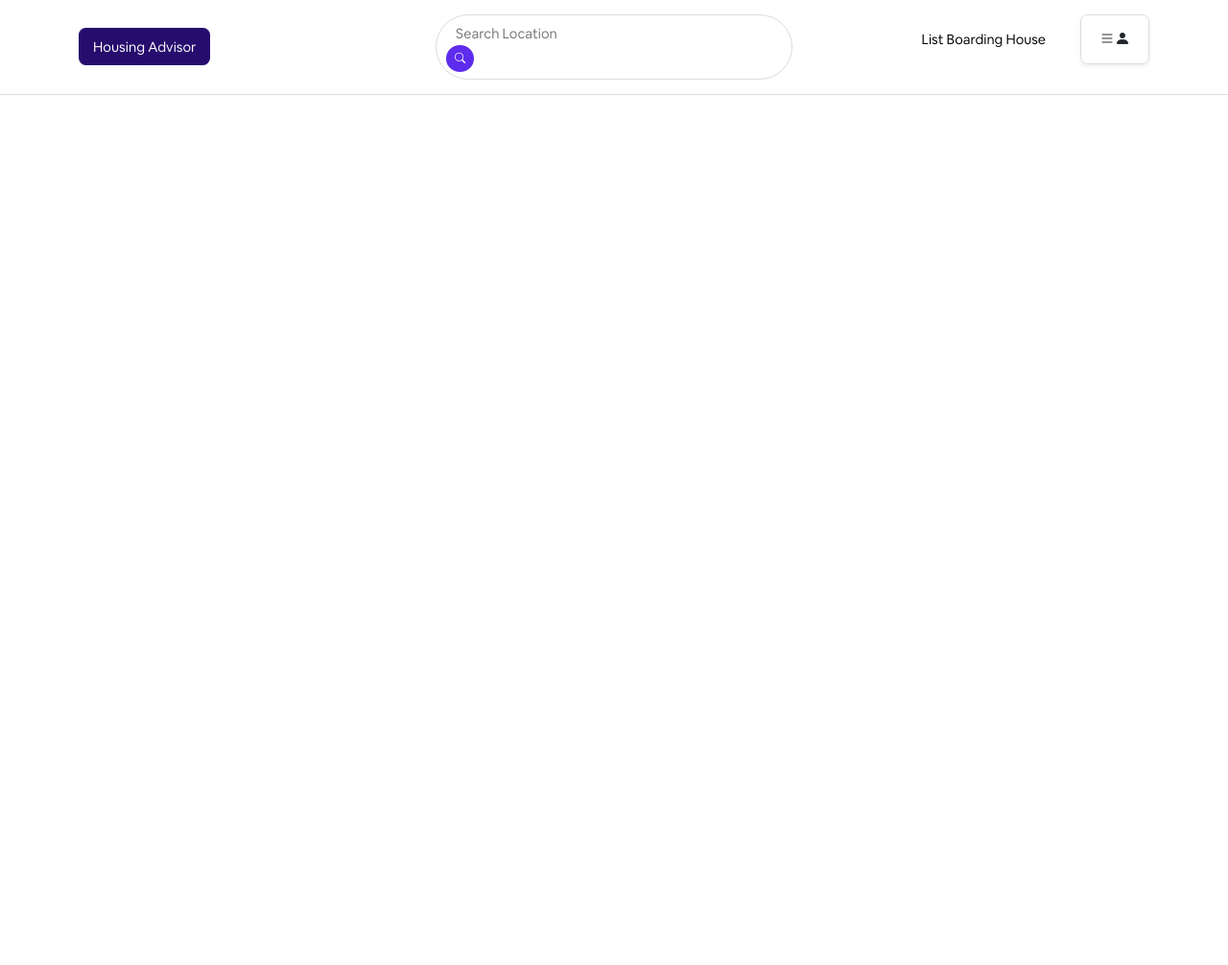
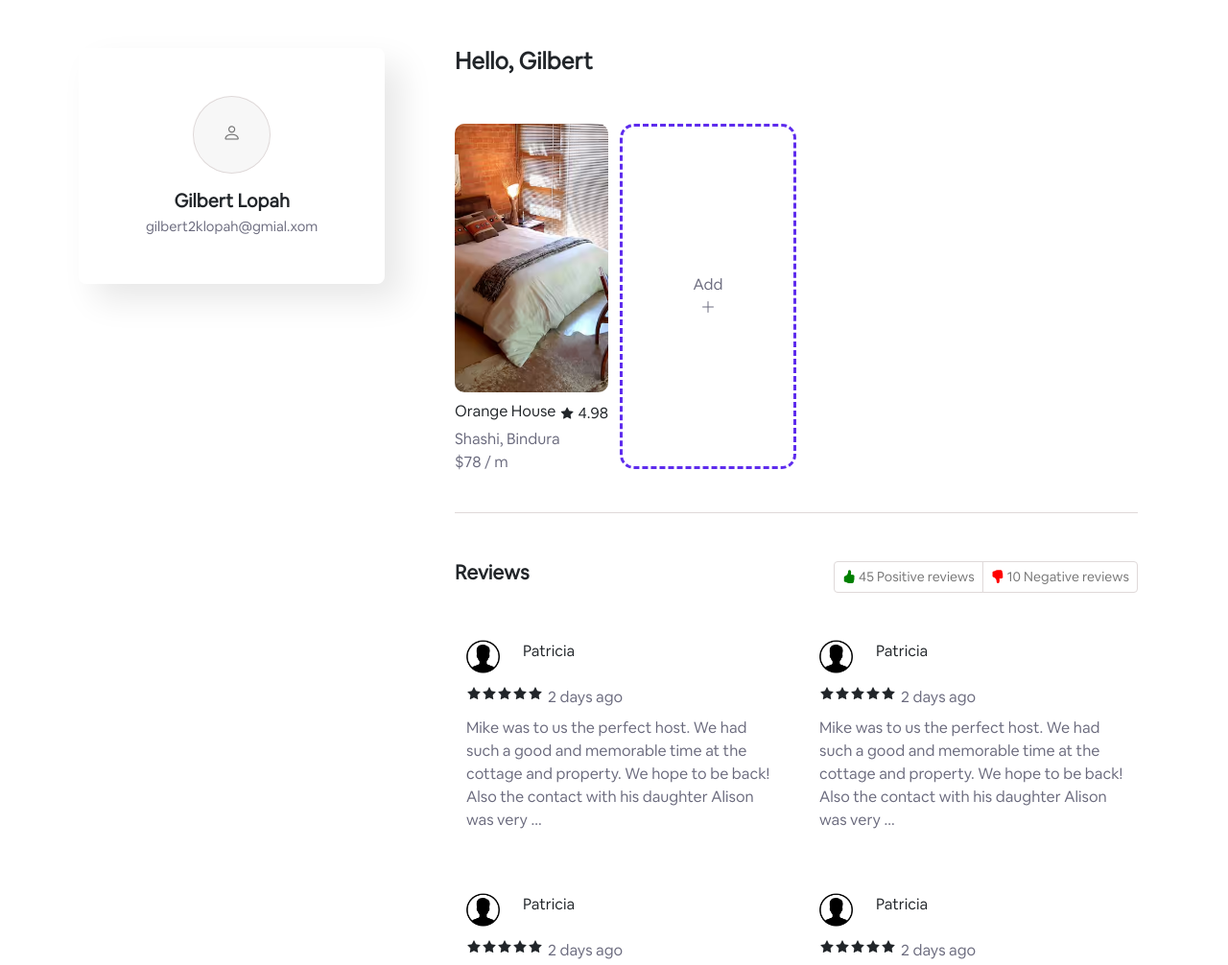
Before and after one commit to Gigi-Lopa/off-campus-housing-advisor, a React app in the folder frontend/: page /host/1 in a window 1280 px wide. Shown: the top 1006 px of the page at 96% size. Before the commit the page ends 800 px from the top, so only its background shows below. Built offline with nearby package versions, Linux system fonts and the light colour scheme.

Commit message:
Saturday

```diff
--- a/frontend/src/components/ListingInfo.js
+++ b/frontend/src/components/ListingInfo.js
@@ -2,16 +2,14 @@ import React from 'react'
 import sample from "../styles/img/q.jpg"
 import Review from './Review'
 import OtherListing from './OtherListing'
+import ReviewCount from './ReviewCount'
 function ListingInfo() {
   return (
     <div className='w100 listing-info'>
         <div className='container'>
             <div className='listing-header'>
                 <h4>21 Flamboyat, Shashi</h4>
-                <div class="btn-group btn-group-sm" role="group" aria-label="Small button group">
-                    <button type="button" class="btn btn-review"><span className='bi bi-hand-thumbs-up-fill' style={{color:"green"}}></span> 45 Positive reviews</button>
-                    <button type="button" class="btn btn-review"><span className='bi bi-hand-thumbs-down-fill' style={{color:"red"}}></span> 10 Negative reviews</button>
-                </div>
+                <ReviewCount/>
             </div>
             <div className='listing-images'>
                 <div class="row g-2">
--- a/frontend/src/components/Review.js
+++ b/frontend/src/components/Review.js
@@ -7,7 +7,6 @@ export default function Review() {
       <div className="flex items-center gap-4 mb-2">
         <img
           src={user}
-
           alt="User avatar"
           className="rounded-full user-img"
         />
--- /dev/null
+++ b/frontend/src/components/ReviewCount.js
@@ -0,0 +1,12 @@
+import React from 'react'
+
+function ReviewCount() {
+  return (
+    <div class="btn-group btn-group-sm" role="group" aria-label="Small button group">
+        <button type="button" class="btn btn-review"><span className='bi bi-hand-thumbs-up-fill' style={{color:"green"}}></span> 45 Positive reviews</button>
+        <button type="button" class="btn btn-review"><span className='bi bi-hand-thumbs-down-fill' style={{color:"red"}}></span> 10 Negative reviews</button>
+    </div>
+  )
+}
+
+export default React.memo(ReviewCount)
--- a/frontend/src/screens/Host.js
+++ b/frontend/src/screens/Host.js
@@ -1,23 +1,62 @@
 import React from 'react'
-import Nav from '../components/Nav'
+import OtherListing from '../components/OtherListing'
+import ReviewCount from '../components/ReviewCount'
+import Review from '../components/Review'
+import Footer from '../components/Footer'
 
 function Host() {
   return (
     <div className='host'>
-        <Nav/>
-        <div className='host-inf'>
+       <div className='host-inf'>
             <div className='container'>
                 <div className='row'>
                     <div className='col-md-4'>
                         <div className='host-inf-bar'>
-
+                            <div className='host-profile'>
+                                <span className='bi bi-person'></span>
+                            </div>
+                            <span className='host-name'>Gilbert Lopah</span>
+                            <span className='tertiary-color mail'>gilbert2klopah@gmial.xom</span>
                         </div>
                     </div>
-                    <div className='col-md-8'></div>
+                    <div className='col-md-8 host-content'>
+                        <div className='container-sm'>
+                            <div>
+                                <h4 className='greeting'>Hello, Gilbert</h4>
+                            </div>
+                            <div className='host-listings bd-b'>
+                                <div className='row'>
+                                    <OtherListing/>
+                                    <div className='host-add-listing col-md-3'>
+                                        <button>
+                                            <div className='flex flex_col '>
+                                                <span className='tertiary-color'>Add</span>
+                                                <span className='bi bi-plus-lg tertiary-color'></span>
+                                            </div>
+                                        </button>
+                                    </div>
+                                </div>
+                            </div>
+                            <div className='host-reviews'>
+                                <div className='flex flex_row space-items'>
+                                    <h4>Reviews</h4>
+                                    <ReviewCount/>
+                                </div>
+                                <div className='row' style={{marginTop:"25px"}}>
+                                        <Review/>
+                                        <Review/>
+                                        <Review/>
+                                        <Review/>
+
+                                </div>
+                            </div>
+                        </div>
+                    </div>
 
                 </div>
             </div>
         </div>
+        <Footer/>
     </div>
   )
 }
--- a/frontend/src/styles/css/main.css
+++ b/frontend/src/styles/css/main.css
@@ -341,7 +341,7 @@
 .listing-services .col-md-6{
     margin-bottom: 15px ;
 }
-.listing-reviews .review img{
+.review img{
     width: 35px;
     height: 35px;
 }
@@ -373,3 +373,63 @@
     font-size: 1rem;
     padding:  unset !important;
 }
+/*** HOST ***/
+.host{
+    padding-top: 50px
+}
+.host .host-inf-bar{
+    position: fixed;
+    display: flex;
+    justify-content: center;
+    align-items: center;
+    flex-direction: column;
+    border-radius: 8px;
+    background: #ffffff;
+    box-shadow:  17px 17px 34px #e8e8e8,
+             -17px -17px 34px #ffffff;
+    padding: 50px 70px;
+}
+.host .host-profile{
+    border: 1px solid #DFD9D9;
+    background-color: #F7F7F7;
+    width: fit-content;
+    padding: 25px 30px;
+    border-radius: 50%;
+    margin-bottom: 15px;
+}
+.host .host-profile span{
+    color: #767676;
+    font-size: 1.2rem;
+}
+.host .host-inf-bar .host-name{
+    font-size: 1.2rem;
+    font-weight: 600;
+}
+.host .host-inf-bar .mail{
+    font-size: 0.9rem;
+}
+.host .host-content .greeting{
+    font-size: 1.5rem ;
+    font-weight: 600;
+    margin-bottom: 50px;
+}
+.host .host-add-listing{
+    height: 45vh;
+    border-radius: 15px;
+    border: 3px dashed #5e2ced;
+}
+.host .host-add-listing button{
+    width: 100%;
+    height: 100%;
+    background-color: transparent;
+    border: none;
+    outline: none;
+    font-size: 1rem;
+}
+.host .host-content .host-reviews{
+    padding-top: 50px;
+}
+.host .host-content .host-reviews h4{
+    font-size: 1.3rem;
+    font-weight: 600;
+}
```
